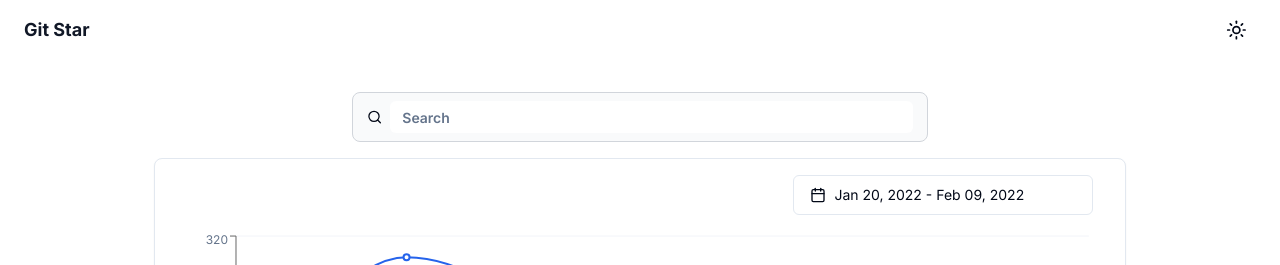
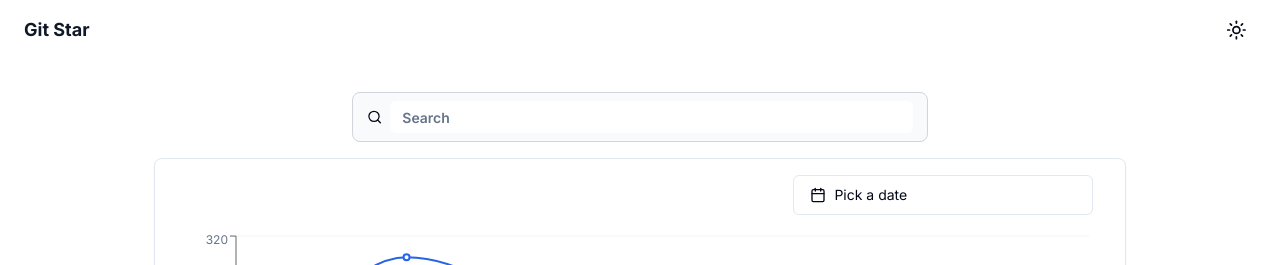
Before and after one commit to sasakitimaru/git-star, a Next.js app: page / in a window 1280 px wide. Shown: the top 265 px of the page. Built offline with nearby package versions, Linux system fonts and the light colour scheme.

Commit message:
fix:searchParamに変更してURLシェアできるようにした

```diff
--- a/src/components/dashboard/DateRangePicker.tsx
+++ b/src/components/dashboard/DateRangePicker.tsx
@@ -13,14 +13,33 @@ import {
   PopoverContent,
   PopoverTrigger,
 } from "@/components/ui/popover";
+import { usePathname, useRouter, useSearchParams } from "next/navigation";
 
 export default function Component({
   className,
 }: React.HTMLAttributes<HTMLDivElement>) {
-  const [date, setDate] = React.useState<DateRange | undefined>({
-    from: new Date(2022, 0, 20),
-    to: addDays(new Date(2022, 0, 20), 20),
-  });
+  const searchParams = useSearchParams();
+  const pathname = usePathname();
+  const { replace } = useRouter();
+  const handleSelectDateRange = (date?: DateRange) => {
+    if (!date?.from) return;
+
+    const params = new URLSearchParams(searchParams.toString());
+    params.set("from", date.from.toLocaleDateString());
+    const today = new Date();
+    params.set(
+      "to",
+      date.to?.toLocaleDateString() ?? today.toLocaleDateString()
+    );
+
+    replace(`${pathname}?${params.toString()}`);
+  };
+  const from = searchParams.get("from");
+  const to = searchParams.get("to");
+  const date = {
+    from: from ? new Date(from) : undefined,
+    to: to ? new Date(to) : undefined,
+  };
 
   return (
     <div className={cn("grid gap-2", className)}>
@@ -55,7 +74,7 @@ export default function Component({
             mode="range"
             defaultMonth={date?.from}
             selected={date}
-            onSelect={setDate}
+            onSelect={(date) => handleSelectDateRange(date)}
             numberOfMonths={2}
           />
         </PopoverContent>
```
Also changed, not shown: src/api/dashboard/actions.ts (added).
